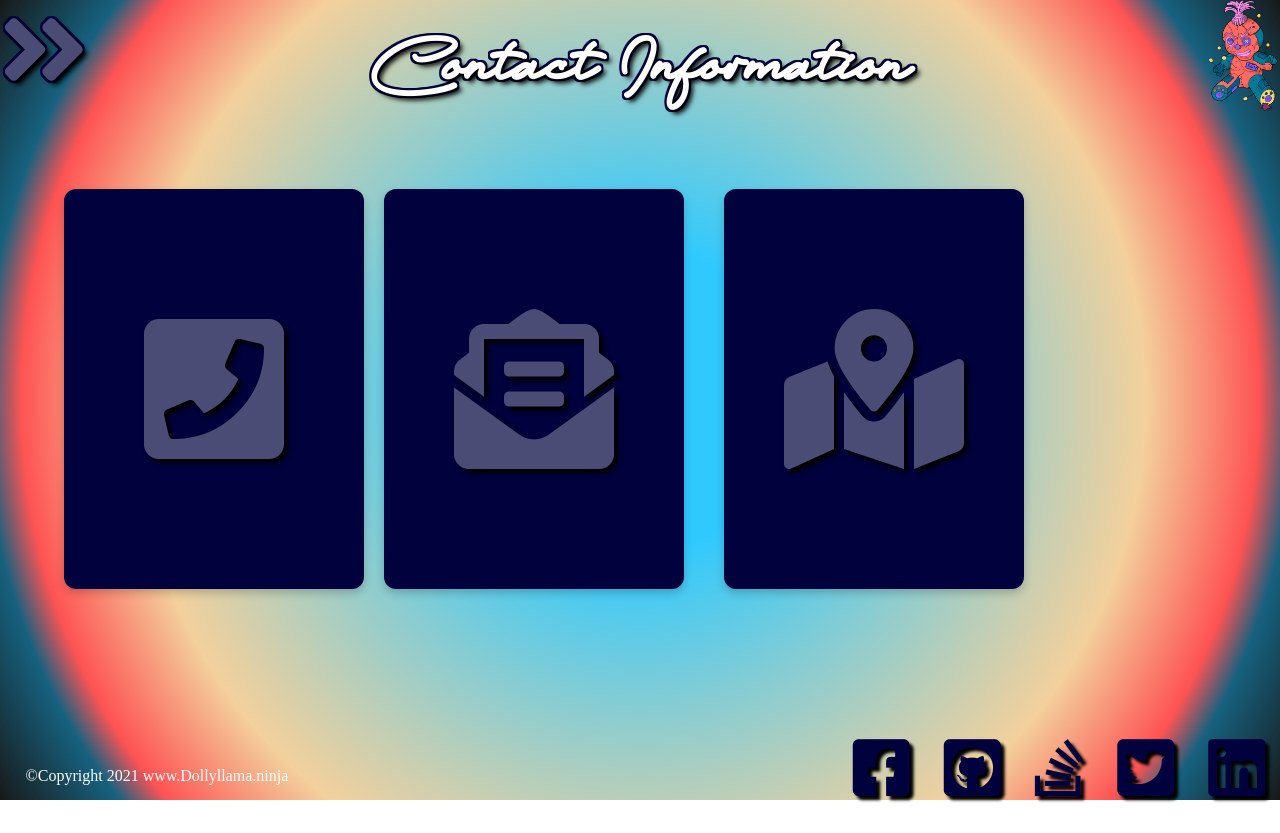
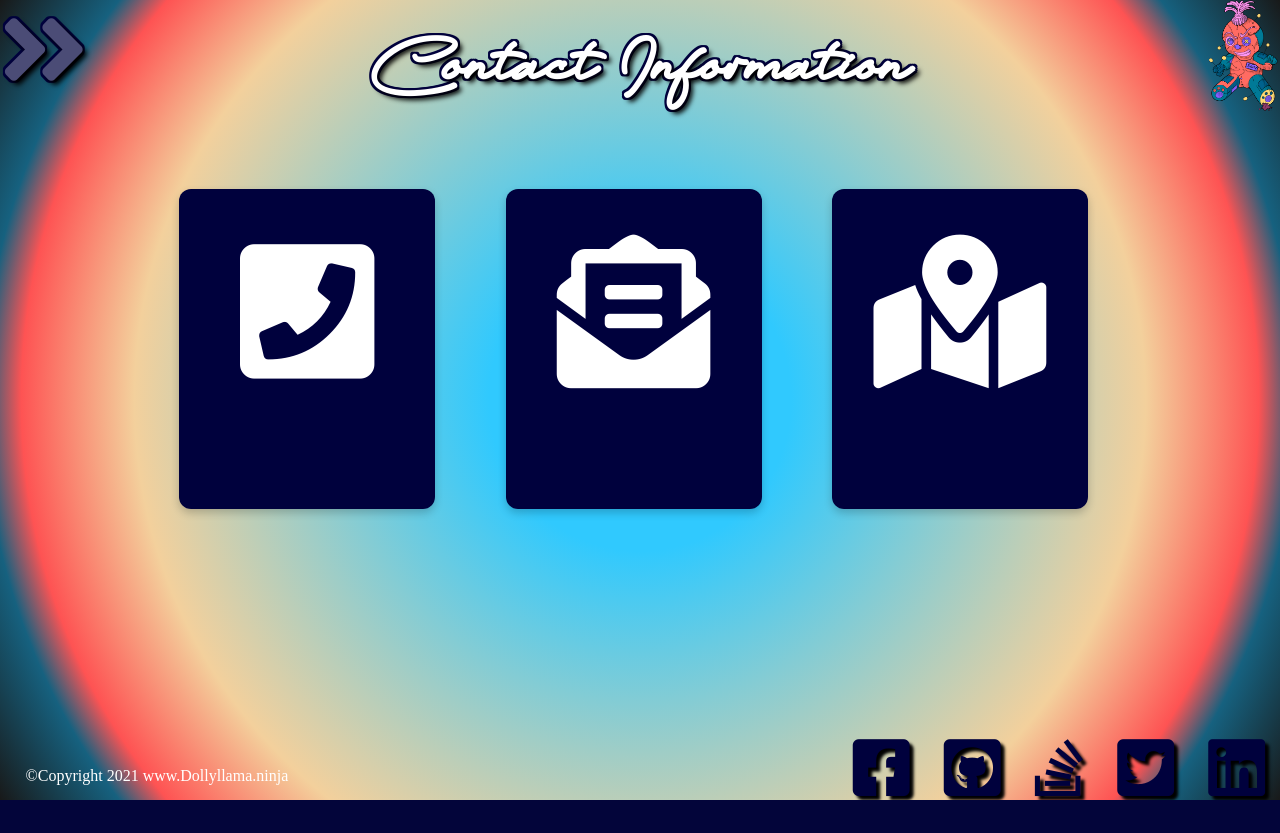
Before and after one commit to edolly2/Portfolio2, a PHP site: page /port_contact.html in a window 1280 px wide. After the commit the page ends 800 px from the top, so only its background shows below. Run offline with PHP 8.4, Linux system fonts and the light colour scheme; some libraries are stand-ins or nearby versions.

Commit message:
"Various"

```diff
--- a/Portfolio2.css
+++ b/Portfolio2.css
@@ -32,8 +32,9 @@ body {
     ;
     background-position: center;
     background-repeat: no-repeat;
-    background-size: cover;
+    background-size: contain;
     height: 100%;
+    overflow: hidden;
 }
 
 header h1 {
@@ -126,10 +127,10 @@ header h1 {
 
 /* ---NAV BUTTON--- */
 
-.fas {
+.arrow {
     position: absolute;
     color: rgba(254, 83, 83, 1);
-    animation-name: fas;
+    animation-name: arrow-fas;
     animation-duration: 2s;
     animation-iteration-count: infinite;
     animation-direction: normal;
@@ -283,7 +284,7 @@ header h1 {
 
 /* ================================================== */
 
-@keyframes fas {
+@keyframes arrow-fas {
     0% {
         color: white;
         text-shadow: 4px 4px 5px black, 2px 2px 0 rgb(0, 1, 61), 2px -2px 0 rgb(0, 1, 61), -2px 2px 0 rgb(0, 1, 61), -2px -2px 0 rgb(0, 1, 61), 2px 0px 0 rgb(0, 1, 61), 0px 2px 0 rgb(0, 1, 61), -2px 0px 0 rgb(0, 1, 61), 0px -2px 0 rgb(0, 1, 61);
--- a/Portfolio2.html
+++ b/Portfolio2.html
@@ -19,7 +19,7 @@
 <body class="grid-container">
     <header class="grid-head">
         <span style="font-size:25px;cursor:pointer" onclick="openNav()"><i
-                class="fas fa-angle-double-right fa-4x"></i></span>
+                class="arrow fas fa-angle-double-right fa-4x"></i></span>
         <img src="logologo5.png" alt="Eric Dollinger Logo" id="logo">
     </header>
     <aside>
--- a/biocard.html
+++ b/biocard.html
@@ -23,7 +23,7 @@
 
     <header class="grid-head">
         <span style="font-size:25px;cursor:pointer" onclick="openNav()"><i
-                class="fas fa-angle-double-right fa-4x"></i></span>
+                class="arrow fas fa-angle-double-right fa-4x"></i></span>
         <h1 class="about-head">About Me</h1>
         <img src="logologo5.png" alt="Eric Dollinger Logo" id="logo">
     </header>
--- a/index.html
+++ b/index.html
@@ -19,7 +19,7 @@
 <body class="grid-container">
     <header class="grid-head">
         <span style="font-size:25px;cursor:pointer" onclick="openNav()"><i
-                class="fas fa-angle-double-right fa-4x"></i></span>
+                class="arrow fas fa-angle-double-right fa-4x"></i></span>
         <img src="logologo5.png" alt="Eric Dollinger Logo" id="logo">
     </header>
     <aside>
--- a/port_contact.css
+++ b/port_contact.css
@@ -6,16 +6,15 @@ body {
     background-repeat: no-repeat;
     background-size: contain;
     height: 100%;
+    overflow: hidden;
 }
 
 
 /*=========FLIP CARDS==========*/
 
 .card-container {
-    position: relative;
     display: flex;
-    width: 600px;
-    height: 400px;
+    width: 100%;
     font-family: 'Monday Routines';
 }
 
@@ -24,13 +23,11 @@ body {
     width: 100%;
     height: 100%;
     perspective: 1000px;
-    position: relative;
 }
 
 .flip-card-inner {
-    width: 300px;
-    height: 400px;
-    position: relative;
+    width: 20vw;
+    height: 40vh;
     text-align: center;
     transition: transform 0.6s;
     transform-style: preserve-3d;
@@ -44,21 +41,18 @@ body {
 
 .flip-card-front,
 .flip-card-back {
-    position: absolute;
-    width: 300px;
-    height: 400px;
+    width: 20vw;
+    height: 40vh;
     -webkit-backface-visibility: hidden;
     backface-visibility: hidden;
-    display: flex;
     border-radius: 12px;
+    position: absolute;
 }
 
 .flip-card-front {
     font-family: Arial, Helvetica, sans-serif;
     background-color: rgb(0, 1, 61);
     color: black;
-    justify-content: center;
-    align-items: center;
 }
 
 .flip-card-back {
@@ -79,28 +73,42 @@ body {
     margin: 0;
 }
 
-#map,
-#tele,
-#email {
-    padding: 0 20px;
+p a {
+    margin-top: 20%;
+    text-decoration: none;
 }
 
-.main i {
-    padding: 0 20px;
+.card-icon {
+    color: white;
+    position: relative;
+    margin-top: 18%;
+    margin-bottom: 18%;
+    font-size: 12vw;
+}
+
+#tele {
+    padding-left: 10%;
+}
+
+#map {
+    padding-right: 10%;
+}
+
+#email {
+    padding: 0 5%;
 }
 
 .mapouter {
-    position: relative;
     text-align: center;
-    height: 400px;
-    width: 300px;
+    height: 40vh;
+    width: 20vw;
 }
 
 .gmap_canvas {
     overflow: hidden;
     background: none !important;
     height: 90.5%;
-    width: 300px;
+    width: 20vw;
     border-bottom-right-radius: 12px;
     border-bottom-left-radius: 12px;
 }
--- a/port_contact.html
+++ b/port_contact.html
@@ -21,7 +21,7 @@
 <body class="grid-container">
     <header class="grid-head">
         <span style="font-size:25px;cursor:pointer" onclick="openNav()"><i
-                class="fas fa-angle-double-right fa-4x"></i></span>
+                class="arrow fas fa-angle-double-right fa-4x"></i></span>
         <h1 class="contact-head">Contact Information</h1>
         <img src="logologo5.png" alt="Eric Dollinger Logo" id="logo">
     </header>
@@ -36,33 +36,37 @@
     </aside>
     <main class="main" id="main">
         <div class="card-container">
-            <div class="flip-card" id="phone tele">
+            <div class="flip-card" id="tele">
                 <div class="flip-card-inner">
                     <div class="flip-card-front">
-                        <i class="fas fa-phone-square fa-10x" id="tele"></i>
+                        <i class="card-icon fas fa-phone-square fa-10x"></i>
                     </div>
                     <div class="flip-card-back">
                         <h2>Cell Phone</h2>
-                        <p><a href="tel:402-708-5866">CLICK TO CALL OR TEXT</a></p>
+                        <p>
+                            <a href="tel:402-708-5866"><br /><br /><br /><br />CLICK TO CALL OR TEXT</a>
+                        </p>
                     </div>
                 </div>
             </div>
             <div class="flip-card" id="email">
                 <div class="flip-card-inner">
                     <div class="flip-card-front">
-                        <i class="fas fa-envelope-open-text fa-10x"></i>
+                        <i class="card-icon fas fa-envelope-open-text fa-10x"></i>
                     </div>
                     <div class="flip-card-back">
 
                         <h2>E-mail</h2>
-                        <p><a href="mailto:edolly2@protonmail.com">CLICK TO EMAIL</a></p>
+                        <p>
+                            <a href="mailto:edolly2@protonmail.com"><br /><br /><br /><br />CLICK TO EMAIL</a>
+                        </p>
                     </div>
                 </div>
             </div>
             <div class="flip-card" id="map">
                 <div class="flip-card-inner">
                     <div class="flip-card-front">
-                        <i class="fas fa-map-marked-alt fa-10x"></i>
+                        <i class="card-icon fas fa-map-marked-alt fa-10x"></i>
                     </div>
                     <div class="flip-card-back">
                         <h2>Location</h2>
--- a/port_projects.html
+++ b/port_projects.html
@@ -24,7 +24,7 @@
 
     <header class="grid-head">
         <span style="font-size:25px;cursor:pointer" onclick="openNav()"><i
-                class="fas fa-angle-double-right fa-4x"></i></span>
+                class="arrow fas fa-angle-double-right fa-4x"></i></span>
         <h1 class="about-head">Projects</h1>
         <img src="logologo5.png" alt="Eric Dollinger Logo" id="logo">
     </header>
```
